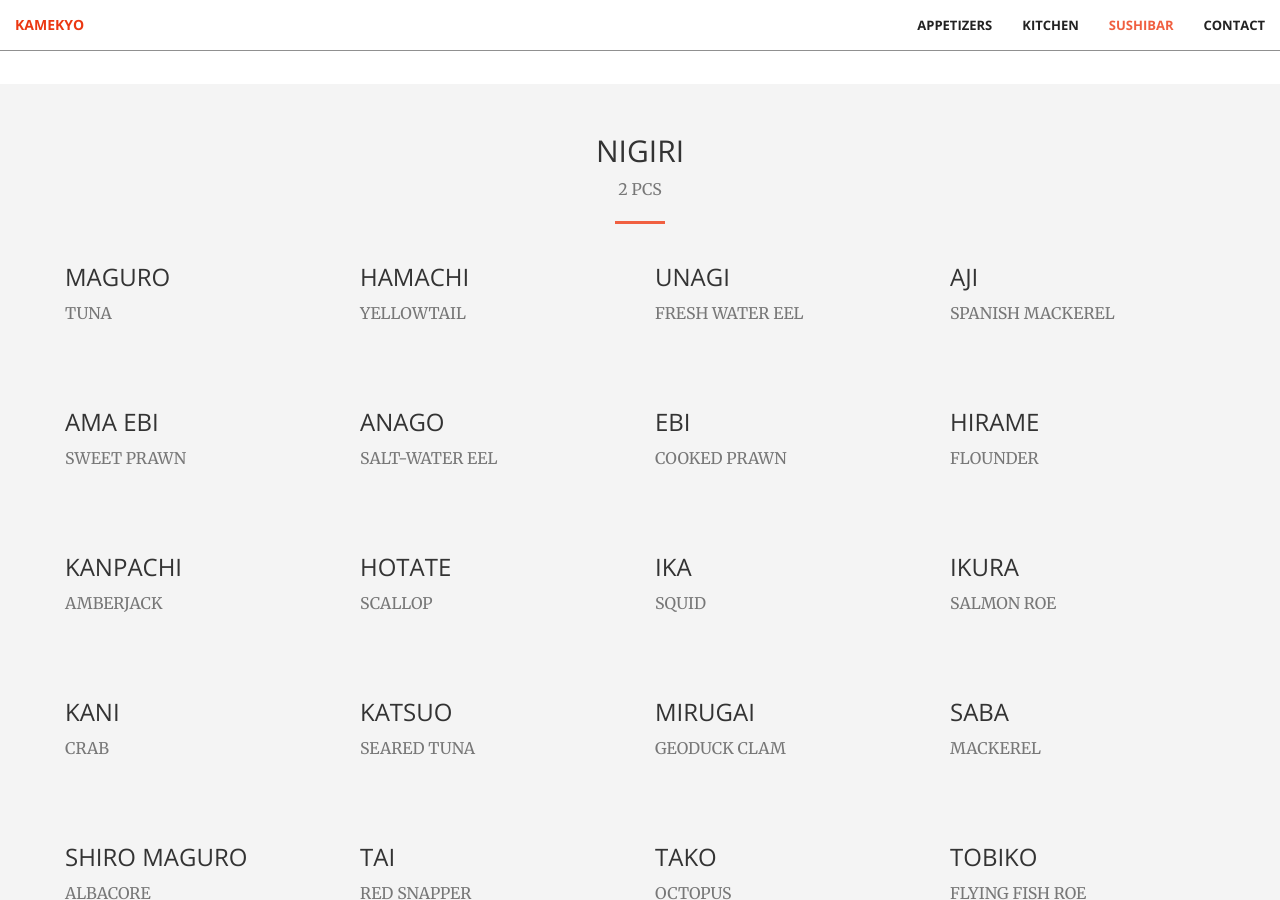
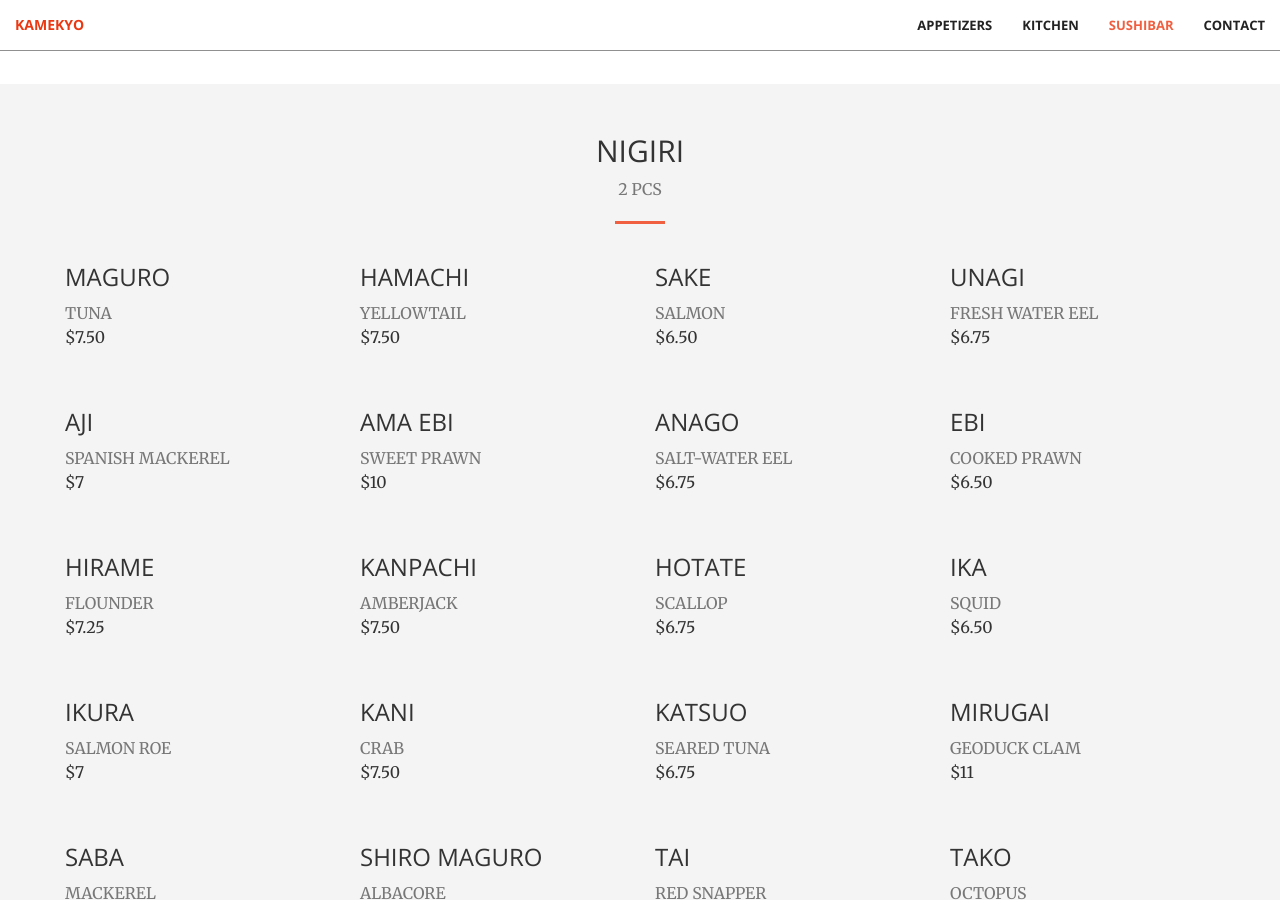
Before and after one commit to CyrusLiang/kamekyo, a Jekyll site: the page built from index.html, in a window 1280 px wide and 900 px high, scrolled down 6875 px. Built offline with Jekyll 4.4.1, drawn with Linux system fonts in a browser that asks for light colours; some of the changed text lies outside the part shown.

Commit message:
Update menuprice.js

```diff
--- a/_includes/nigiri.html
+++ b/_includes/nigiri.html
@@ -22,6 +22,13 @@
                     <h3>Hamachi</h3>
                     <p class="text-muted">Yellowtail</p>
                     <p id="hamachi"></p>
+                </div>
+            </div>
+            <div class="col-lg-3 col-sm-4">
+                <div class="food-box">
+                    <h3>Sake</h3>
+                    <p class="text-muted">Salmon</p>
+                    <p id="sake"></p>
                 </div>
             </div>
             <div class="col-lg-3 col-sm-4">
--- a/js/menuprice.js
+++ b/js/menuprice.js
@@ -111,6 +111,38 @@ $(document).ready(function(){
     document.getElementById("sashimis").innerHTML = "$21";
     document.getElementById("sashimim").innerHTML = "$31.50";
     document.getElementById("sashimil").innerHTML = "$43.50";
+
+    // Nigiri
+    document.getElementById("maguro").innerHTML = "$7.50";
+    document.getElementById("hamachi").innerHTML = "$7.50";
+    document.getElementById("sake").innerHTML = "$6.50";
+    document.getElementById("unagi").innerHTML = "$6.75";
+    document.getElementById("aji").innerHTML = "$7";
+    document.getElementById("amaebi").innerHTML = "$10";
+    document.getElementById("anago").innerHTML = "$6.75";
+    document.getElementById("ebi").innerHTML = "$6.50";
+    document.getElementById("hirame").innerHTML = "$7.25";
+    document.getElementById("kanpachi").innerHTML = "$7.50";
+    document.getElementById("hotate").innerHTML = "$6.75";
+    document.getElementById("ika").innerHTML = "$6.50";
+    document.getElementById("ikura").innerHTML = "$7";
+    document.getElementById("kani").innerHTML = "$7.50";
+    document.getElementById("katsuo").innerHTML = "$6.75";
+    document.getElementById("mirugai").innerHTML = "$11";
+    document.getElementById("saba").innerHTML = "$6.50";
+    document.getElementById("shiro").innerHTML = "$6.50";
+    document.getElementById("tai").innerHTML = "$7";
+    document.getElementById("tako").innerHTML = "$6.75";
+    document.getElementById("tobiko").innerHTML = "$6.50";
+    document.getElementById("tamago").innerHTML = "$5.50";
+    document.getElementById("uni").innerHTML = "$14";
+    document.getElementById("shotate").innerHTML = "$7";
+    document.getElementById("ankimo").innerHTML = "$";
+    document.getElementById("toro").innerHTML = "$";
+    document.getElementById("bigeye").innerHTML = "$";
+    document.getElementById("king").innerHTML = "$";
+    document.getElementById("sbelly").innerHTML = "$";
+    document.getElementById("abelly").innerHTML = "$";
 })
 /*
 document.getElementById("").innerHTML = "$";
```
